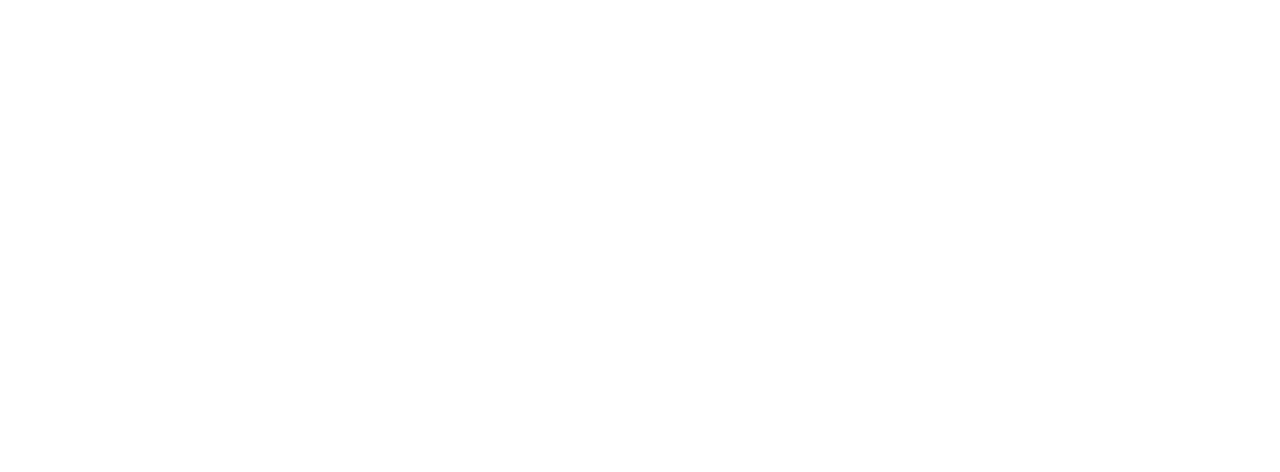
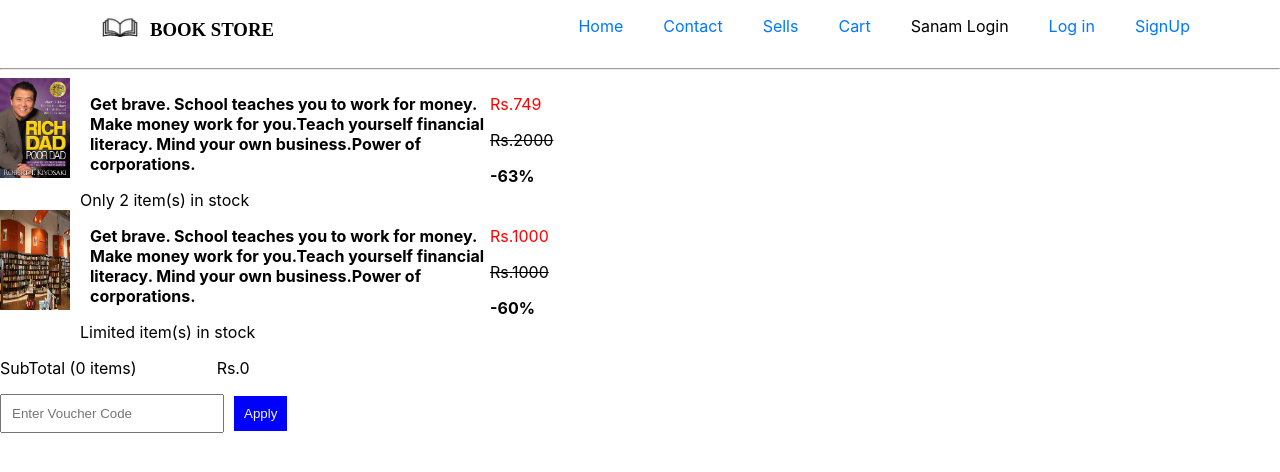
Before and after one commit to sudiptamang/book_store, a React (Create React App) app: page /cartpage in a window 1280 px wide. Before the commit this address had no page. Shown: the top 472 px of the page. Built offline with nearby package versions, Linux system fonts and the light colour scheme.

Commit message:
makingcartpage

```diff
--- a/src/App.js
+++ b/src/App.js
@@ -5,12 +5,14 @@
 import Home from "./pages/Home/Home";
 import ContactPage from "./pages/Contact/ContactPage";
 import SellsPage from "./pages/Sells/SellsPage";
-import BuyPage from "./pages/Buy/BuyPages";
+import Cart from "./pages/Cart/CartPage";
 import LoginPage from "./pages/LogPage/LoginPage";
 import SignUpPage from "./pages/SignUpPage/SignUpPage";
 import ForgotPassword from "./pages/LogPage/ForgotPassword/ForgotPassword";
 import ResetPassword from "./pages/LogPage/ResetPassword/ResetPassword";
 import PinCode from "./pages/PinCodePage/PinCode";
+// import Rate from "./pages/Rate/Rate";
+
 function App() {
   return (
     <div>
@@ -19,12 +21,13 @@
         <Route path="/bookdetails/:bookId" element={<BookDetail />} />
         <Route path="/contactpage" element={<ContactPage />} />
         <Route path="/sellspage" element={<SellsPage />} />
-        <Route path="/buypage" element={<BuyPage />} />
+        <Route path="/cartpage" element={<Cart />} />
         <Route path="/logpage" element={<LoginPage />} />
         <Route path="/Signupage" element={<SignUpPage />} />
         <Route path="/ResetPassword" element={<ResetPassword />} />
         <Route path="/ForgotPassword" element={<ForgotPassword />} />
         <Route path="/PinCodePage" element={<PinCode />} />
+        {/* <Route path="/rate" element={<Rate />} /> */}
       </Routes>
     </div>
   );
--- a/src/components/NavBar/NavBar.js
+++ b/src/components/NavBar/NavBar.js
@@ -59,8 +59,8 @@
               <Link to="/sellspage">
                 <li className="navBarList">Sells</li>
               </Link>
-              <Link to="/BuyPage">
-                <li className="navBarList">Buy </li>
+              <Link to="/cartPage">
+                <li className="navBarList">Cart </li>
               </Link>
             </ul>
             <div>
--- a/src/pages/BookDetail/BookDetail.jsx
+++ b/src/pages/BookDetail/BookDetail.jsx
@@ -1,5 +1,6 @@
 import React, { useEffect, useState } from "react";
 import Navbar from "../../components/NavBar/NavBar";
+import { Link } from "react-router-dom";
 
 import "./BookDetail.css";
 import { useParams } from "react-router-dom";
@@ -57,7 +58,9 @@
           </div>
           <div>
             <button className="Buy">Buy Now</button>
-            <button className="cart">Add to cart</button>
+            <Link to={"/cartpage"}>
+              <button className="cart">Add to cart</button>
+            </Link>
           </div>
         </div>
       </div>
--- a/src/pages/Buy/BuyPages.jsx
+++ /dev/null
@@ -1,6 +0,0 @@
-import React from "react";
-
-const BuyPage = () => {
-  return <div>BuyPage</div>;
-};
-export default BuyPage;
--- /dev/null
+++ b/src/pages/Cart/CartPage.css
@@ -0,0 +1,31 @@
+.Cartimage {
+  height: 100px;
+  width: 70px;
+}
+.Bookparagaph {
+  width: 400px;
+  margin-left: 20px;
+}
+.cartheader {
+  display: flex;
+}
+.BookPrice {
+  color: red;
+}
+.totalprice {
+  display: flex;
+}
+.Subtotal {
+  padding-right: 80px;
+}
+.text {
+  width: 200px;
+  padding: 10px;
+}
+.Applyprice {
+  padding: 10px;
+  margin-left: 10px;
+  background-color: blue;
+  border: none;
+  color: aliceblue;
+}
--- /dev/null
+++ b/src/pages/Cart/CartPage.jsx
@@ -0,0 +1,75 @@
+import React from "react";
+import Navbar from "../../components/NavBar/NavBar";
+import MyImage from "../../Assets/library.jpg";
+import photo from "../../Assets/BookStoreSignUp.jpg";
+
+import "./CartPage.css";
+
+const Cart = () => {
+  return (
+    <div>
+      <Navbar />
+      <div>
+        <div className="cartheader">
+          <div>
+            <img src={MyImage} className="Cartimage" />
+          </div>
+          <div>
+            <p className="Bookparagaph">
+              <b>
+                Get brave. School teaches you to work for money. Make money work
+                for you.Teach yourself financial literacy. Mind your own
+                business.Power of corporations.
+              </b>
+            </p>
+            <span>Only 2 item(s) in stock</span>
+          </div>
+          <div>
+            <p className="BookPrice">Rs.749</p>
+            <del>Rs.2000</del>
+            <p>
+              <b>-63%</b>
+            </p>
+          </div>
+        </div>
+        <div className="cartheader">
+          <div>
+            <img src={photo} className="Cartimage" />
+          </div>
+          <div>
+            <p className="Bookparagaph">
+              <b>
+                Get brave. School teaches you to work for money. Make money work
+                for you.Teach yourself financial literacy. Mind your own
+                business.Power of corporations.
+              </b>
+            </p>
+            <span>Limited item(s) in stock</span>
+          </div>
+          <div>
+            <p className="BookPrice">Rs.1000</p>
+            <del>Rs.1000</del>
+            <p>
+              <b>-60%</b>
+            </p>
+          </div>
+        </div>
+      </div>
+      <div className="Summary">
+        <div className="totalprice">
+          <div className="Subtotal">
+            <p>SubTotal (0 items)</p>
+          </div>
+          <div>
+            <p>Rs.0</p>
+          </div>
+        </div>
+        <div>
+          <input className="text" placeholder="Enter Voucher Code" />
+          <button className="Applyprice">Apply</button>
+        </div>
+      </div>
+    </div>
+  );
+};
+export default Cart;
```
